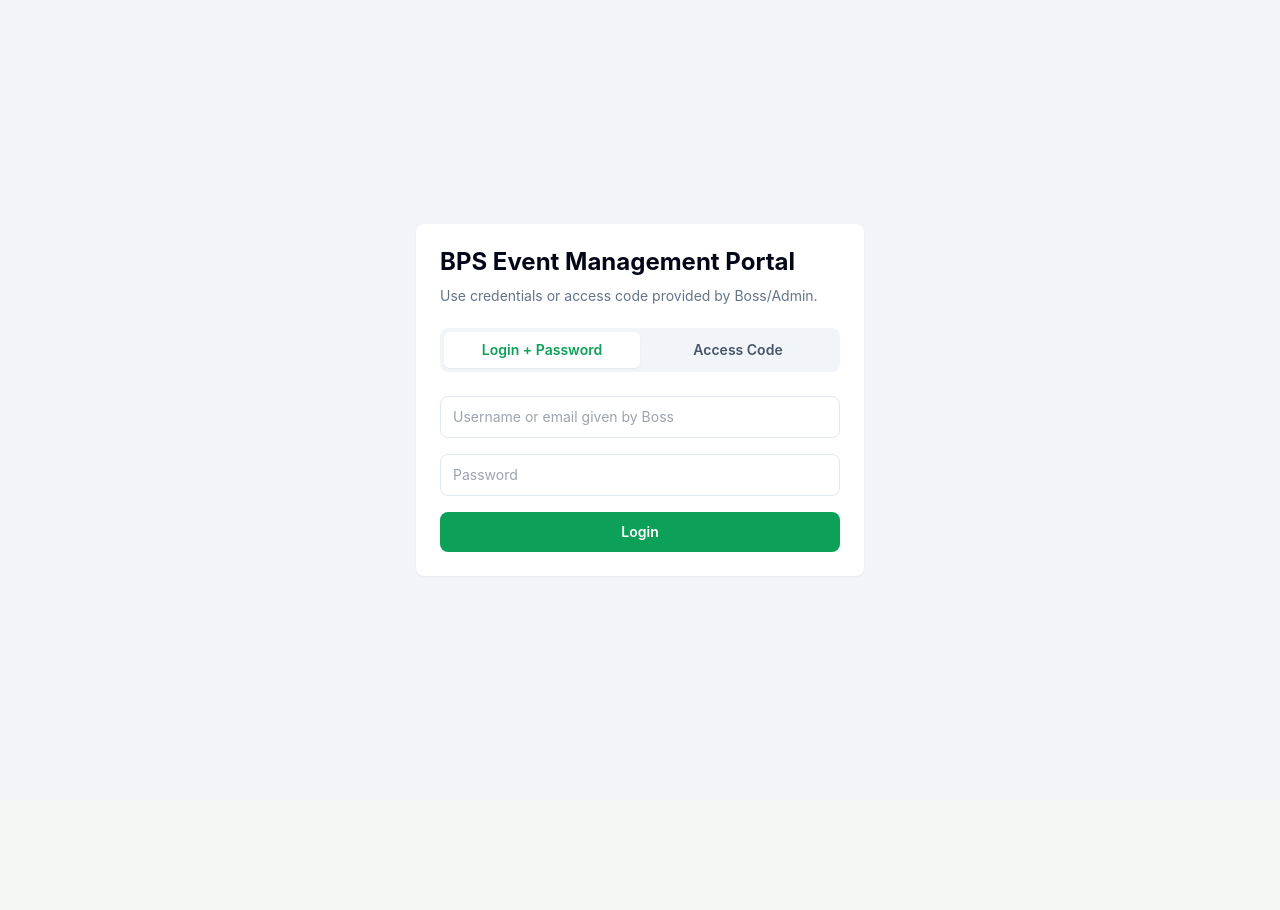
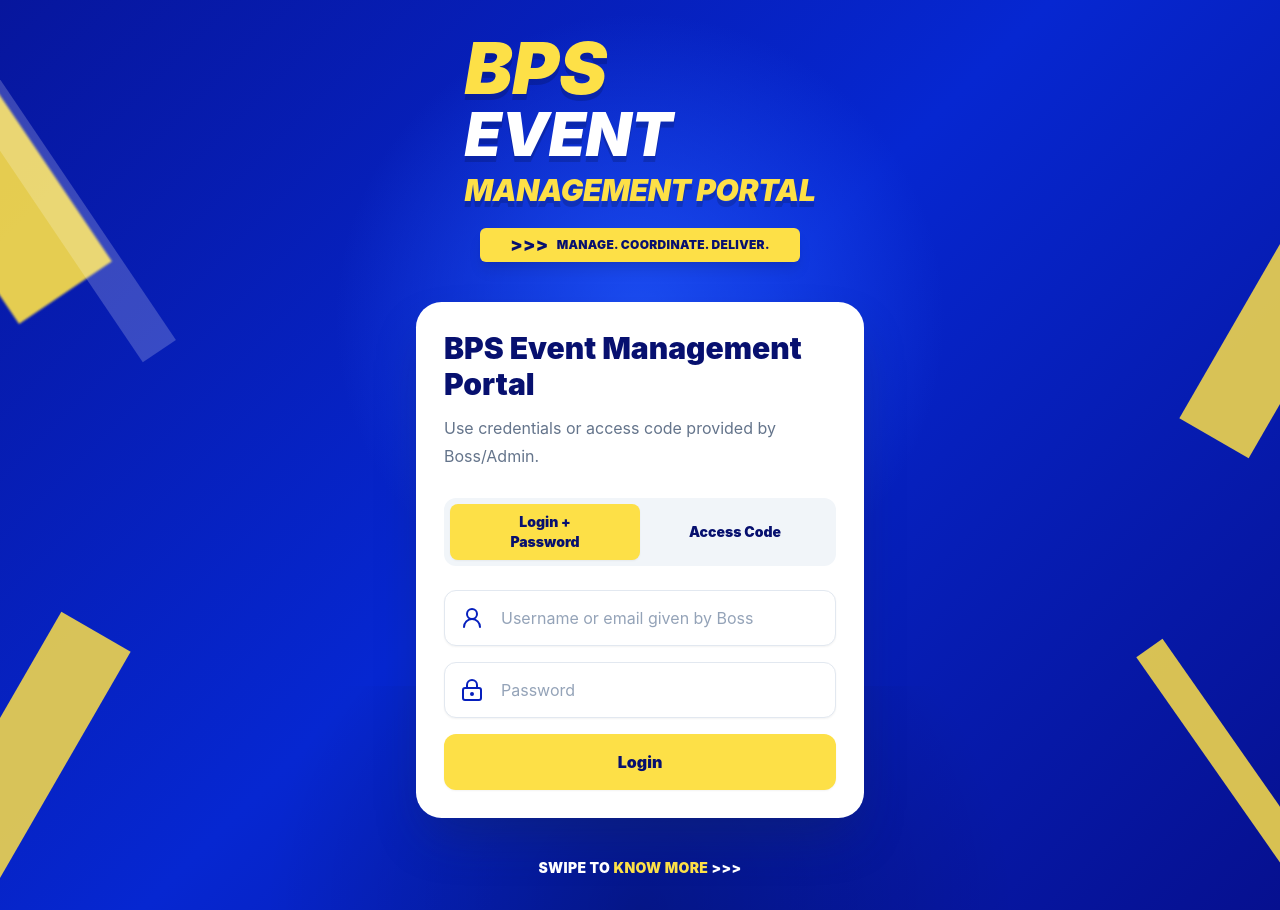
Before and after one commit to rishiyadavdesign/make, a React (Vite) app in the folder client/: page /login in a window 1280 px wide. Before the commit the page ends 800 px from the top, so only its background shows below. Built offline with nearby package versions, Linux system fonts and the light colour scheme; no server answers.

Commit message:
Redesign login screen

```diff
--- a/client/src/pages/LoginPage.jsx
+++ b/client/src/pages/LoginPage.jsx
@@ -1,3 +1,4 @@
+import { LockKeyhole, UserRound, KeyRound } from 'lucide-react';
 import { useState } from 'react';
 import { useNavigate } from 'react-router-dom';
 import { useAuth } from '../context/AuthContext.jsx';
@@ -22,29 +23,67 @@ export default function LoginPage() {
     }
   }
   return (
-    <div className="grid min-h-screen place-items-center bg-slate-100 px-4">
-      <form onSubmit={submit} className="w-full max-w-md rounded-lg bg-white p-6 shadow-sm">
+    <div className="relative min-h-screen overflow-hidden bg-[#061fbd] px-4 py-8 text-white sm:px-6">
+      <div className="absolute inset-0 bg-[radial-gradient(circle_at_50%_35%,rgba(35,91,255,0.75),transparent_35%),linear-gradient(135deg,#07169d_0%,#0627d1_48%,#06108f_100%)]" />
+      <div className="absolute -left-20 top-0 h-80 w-28 rotate-[-34deg] bg-yellow-300/90 blur-[1px]" />
+      <div className="absolute left-8 top-0 h-96 w-10 rotate-[-34deg] bg-white/20" />
+      <div className="absolute right-[-70px] top-20 h-96 w-20 rotate-[30deg] bg-yellow-300/85" />
+      <div className="absolute bottom-[-80px] left-[-40px] h-96 w-20 rotate-[30deg] bg-yellow-300/85" />
+      <div className="absolute bottom-0 right-8 h-72 w-8 rotate-[-35deg] bg-yellow-300/85" />
+      <div className="absolute inset-x-0 bottom-0 h-56 bg-[radial-gradient(circle_at_50%_100%,rgba(0,0,0,0.25),transparent_55%)]" />
+
+      <div className="relative z-10 mx-auto flex min-h-[calc(100vh-4rem)] w-full max-w-md flex-col justify-center">
+        <header className="mb-8 text-center sm:mb-10">
+          <div className="mx-auto inline-block text-left italic tracking-tight drop-shadow-[0_6px_0_rgba(0,0,0,0.16)]">
+            <div className="text-6xl font-black uppercase leading-[0.82] text-yellow-300 sm:text-7xl">BPS</div>
+            <div className="text-5xl font-black uppercase leading-[0.9] text-white sm:text-6xl">Event</div>
+            <div className="mt-2 text-2xl font-black uppercase leading-none text-yellow-300 sm:text-3xl">Management Portal</div>
+          </div>
+          <div className="mx-auto mt-5 flex max-w-xs items-center justify-center gap-2 rounded-md bg-yellow-300 px-4 py-2 text-xs font-black uppercase tracking-wide text-[#07106f] shadow-lg">
+            <span className="text-lg leading-none">&gt;&gt;&gt;</span>
+            Manage. Coordinate. Deliver.
+          </div>
+        </header>
+
+        <form onSubmit={submit} className="rounded-[1.6rem] bg-white p-6 text-[#07106f] shadow-2xl shadow-blue-950/40 sm:p-7">
           <div>
-          <h1 className="text-2xl font-bold leading-7 text-slate-950">BPS Event Management Portal</h1>
-          <p className="mt-2 text-sm leading-6 text-slate-500">Use credentials or access code provided by Boss/Admin.</p>
+            <h1 className="text-3xl font-black leading-9">BPS Event Management Portal</h1>
+            <p className="mt-3 text-base leading-7 text-slate-500">Use credentials or access code provided by Boss/Admin.</p>
           </div>
-        <div className="mt-5 grid grid-cols-2 rounded-lg bg-slate-100 p-1">
-          <button type="button" onClick={() => setMode('account')} className={`rounded-md px-3 py-2 text-sm font-semibold ${mode === 'account' ? 'bg-white text-brand shadow-sm' : 'text-slate-600'}`}>Login + Password</button>
-          <button type="button" onClick={() => setMode('access')} className={`rounded-md px-3 py-2 text-sm font-semibold ${mode === 'access' ? 'bg-white text-brand shadow-sm' : 'text-slate-600'}`}>Access Code</button>
+          <div className="mt-7 grid grid-cols-2 rounded-xl bg-slate-100 p-1.5">
+            <button type="button" onClick={() => setMode('account')} className={`min-h-14 rounded-lg px-3 py-2 text-sm font-black ${mode === 'account' ? 'bg-yellow-300 text-[#07106f] shadow-sm' : 'text-[#07106f]'}`}>Login +<br />Password</button>
+            <button type="button" onClick={() => setMode('access')} className={`min-h-14 rounded-lg px-3 py-2 text-sm font-black ${mode === 'access' ? 'bg-yellow-300 text-[#07106f] shadow-sm' : 'text-[#07106f]'}`}>Access Code</button>
           </div>
           {error && <p className="mt-4 rounded-lg bg-rose-50 p-3 text-sm text-rose-700">{error}</p>}
           <div className="mt-6 space-y-4">
             {mode === 'account' ? (
-            <input placeholder="Username or email given by Boss" value={form.identifier} onChange={set('identifier')} required />
+              <InputWithIcon icon={UserRound} placeholder="Username or email given by Boss" value={form.identifier} onChange={set('identifier')} required />
             ) : (
-            <input placeholder="Access Code / Employee ID given by Boss" value={form.accessCode} onChange={set('accessCode')} required />
+              <InputWithIcon icon={KeyRound} placeholder="Access Code / Employee ID given by Boss" value={form.accessCode} onChange={set('accessCode')} required />
             )}
-          {mode === 'account' && <input type="password" placeholder="Password" value={form.password} onChange={set('password')} required />}
-          <button className="w-full rounded-lg bg-brand px-4 py-2.5 text-sm font-semibold text-white">
+            {mode === 'account' && <InputWithIcon icon={LockKeyhole} type="password" placeholder="Password" value={form.password} onChange={set('password')} required />}
+            <button className="min-h-14 w-full rounded-xl bg-yellow-300 px-4 py-3 text-base font-black text-[#07106f] shadow-sm hover:bg-yellow-200">
               {mode === 'account' ? 'Login' : 'Fast login'}
             </button>
           </div>
         </form>
+
+        <p className="mt-10 text-center text-sm font-black uppercase tracking-wide">
+          Swipe to <span className="text-yellow-300">know more</span> &gt;&gt;&gt;
+        </p>
+      </div>
     </div>
   );
 }
+
+function InputWithIcon({ icon: Icon, ...props }) {
+  return (
+    <label className="relative block">
+      <Icon className="pointer-events-none absolute left-4 top-1/2 -translate-y-1/2 text-[#061fbd]" size={24} />
+      <input
+        {...props}
+        className="min-h-14 rounded-xl border-slate-200 bg-white pl-14 text-base text-slate-900 shadow-sm placeholder:text-slate-400 focus:border-[#061fbd] focus:ring-blue-100"
+      />
+    </label>
+  );
+}
```
Lines whose indentation alone changed are shown as unchanged.
